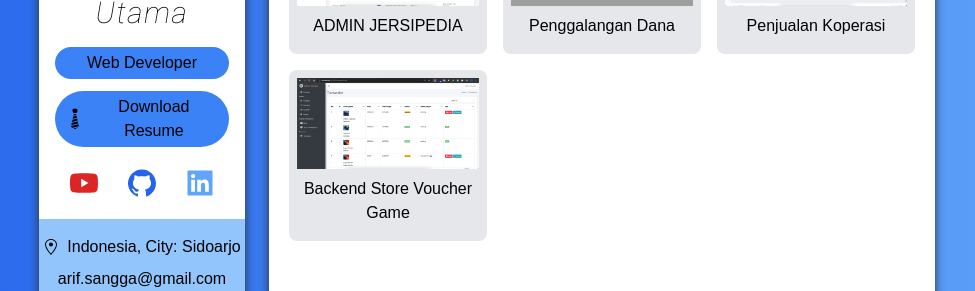
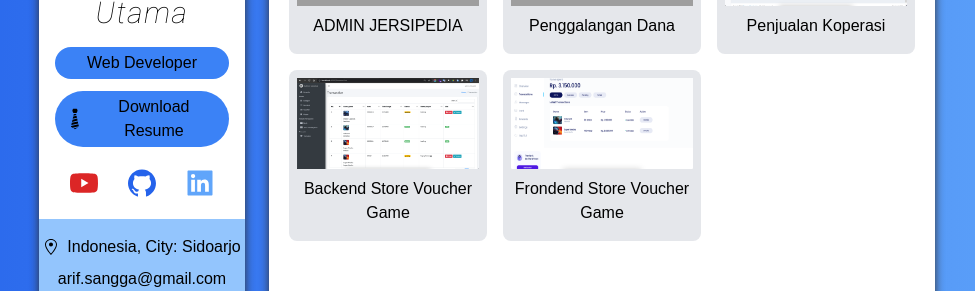
Before and after one commit to kapoylawas/portofolio, a Next.js app: page /projects in a window 1280 px wide. Shown: the part 293-584 px from the top of the page, without its empty margins (153-1128 px from the left). Built offline with nearby package versions, Linux system fonts and the light colour scheme; grey boxes are pictures that could not be loaded.

Commit message:
update projek baru

```diff
--- a/data.ts
+++ b/data.ts
@@ -140,5 +140,15 @@ export const project: IProject[] = [
   category: ["node"],
   key_techs: ["Node.JS", "Bootstarp", "mongoDB"],
 },
+{
+  name: "Frondend Store Voucher Game",
+  description:
+    "This app Frondend Store Voucher Game",
+  image_path: "/images/frondendGG.png",
+  deployed_url: "https://voucher-gaming-lime.vercel.app/",
+  github_url: "https://github.com/kapoylawas/storeGG",
+  category: ["react"],
+  key_techs: ["NextJS", "Bootstarp", "mongoDB"],
+},
 
 ];
```
Also changed, not shown: public/images/adminjs.png (deleted), public/images/frondendGG.png (added).
